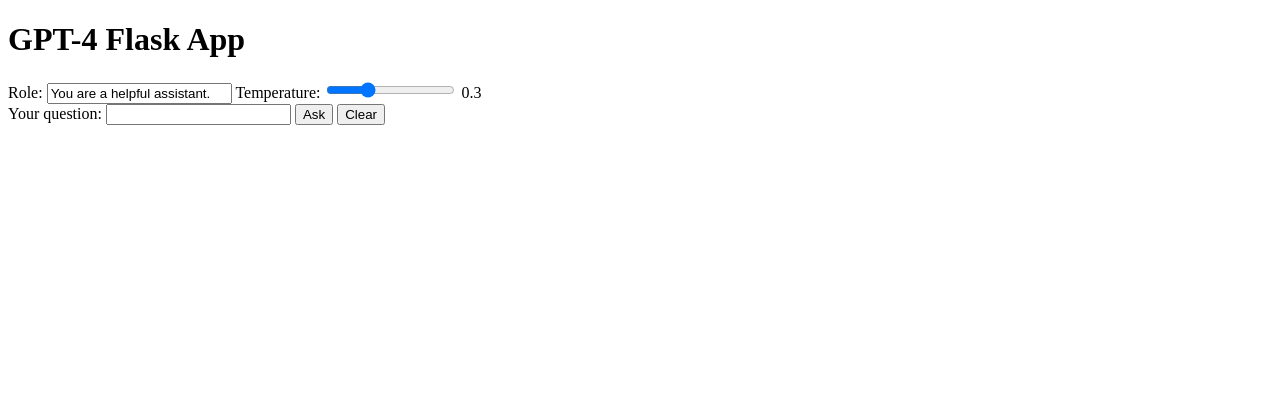
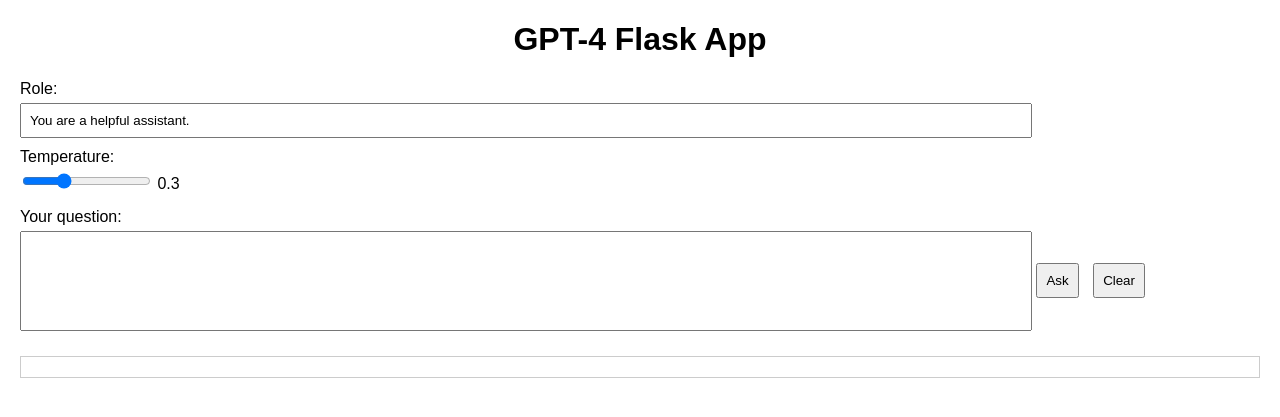
Before and after one commit to jhmejia/GPT-UI, a Flask app: page / in a window 1280 px wide. Shown: the top 417 px of the page. Run offline with Flask 3, Linux system fonts and the light colour scheme.

Commit message:
Improve styling in index.html

```diff
--- a/templates/index.html
+++ b/templates/index.html
@@ -3,23 +3,78 @@
 <head>
     <meta charset="UTF-8">
     <title>GPT-4 Flask App</title>
+    <!-- jQuery library -->
     <script src="https://code.jquery.com/jquery-3.6.0.min.js"></script>
+    <style>
+        body {
+            font-family: Arial, sans-serif;
+            margin: 20px;
+        }
+
+        h1 {
+            text-align: center;
+        }
+
+        label {
+            display: block;
+            margin-bottom: 5px;
+        }
+
+        input[type="text"] {
+            width: 80%;
+            padding: 8px;
+            margin-bottom: 10px;
+        }
+
+        #userQuestion {
+            height: 80px; /* Adjust the height as needed */
+        }
+
+        div {
+            margin-bottom: 15px;
+        }
+
+        button {
+            padding: 8px;
+            margin-right: 10px;
+            cursor: pointer;
+        }
+
+        #conversation {
+            border: 1px solid #ccc;
+            padding: 10px;
+        }
+
+        .user {
+            background-color: #e6e6e6;
+            margin-bottom: 5px;
+        }
+
+        .assistant {
+            background-color: #f2f2f2;
+            margin-bottom: 5px;
+        }
+    </style>
 </head>
 <body>
     <h1>GPT-4 Flask App</h1>
+
     <div>
         <label for="role">Role:</label>
         <input type="text" id="role" value="{{ role }}">
+
         <label for="temperature">Temperature:</label>
         <input type="range" id="temperature" min="0" max="1" step="0.01" value="{{ temperature }}">
         <span id="temperature_value">{{ temperature }}</span>
     </div>
+
     <div>
-        <label for="question">Your question:</label>
-        <input type="text" id="question">
+        <label for="userQuestion">Your question:</label>
+        <input type="text" id="userQuestion">
         <button onclick="askQuestion()">Ask</button>
         <button onclick="clearHistory()">Clear</button>
     </div>
+
     <div id="conversation">
         {% for entry in history %}
             <div class="{{ entry.role }}">{{ entry.content }}</div>
@@ -27,27 +82,34 @@
     </div>
 
     <script>
+        // Update temperature value display
         function updateTemperatureValue() {
             $('#temperature_value').text($('#temperature').val());
         }
 
+        // Attach event handler for temperature input
         $('#temperature').on('input', updateTemperatureValue);
 
+        // Function to handle asking a question
         function askQuestion() {
             $.post('/ask', {
-                question: $('#question').val(),
+                question: $('#userQuestion').val(),
                 role: $('#role').val(),
                 temperature: $('#temperature').val()
             }, function(data) {
+                // Append user and assistant messages to the conversation
                 $('#conversation').append('<div class="user">' + data.question + '</div>');
                 $('#conversation').append('<div class="assistant">' + data.response + '</div>');
-                $('#question').val('');
+                // Clear user input
+                $('#userQuestion').val('');
             });
         }
 
+        // Function to handle clearing conversation history
         function clearHistory() {
             $.post('/clear', {}, function(data) {
                 if (data.success) {
+                    // Clear the conversation div
                     $('#conversation').empty();
                 }
             });
```
